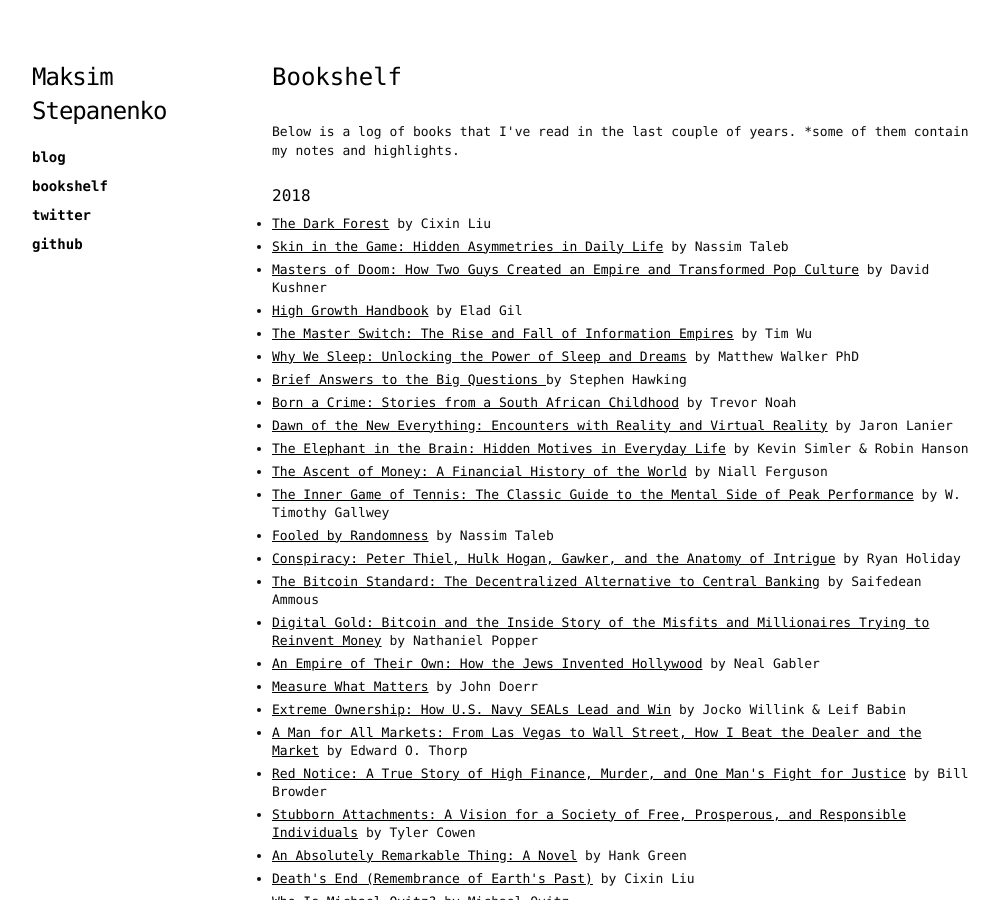
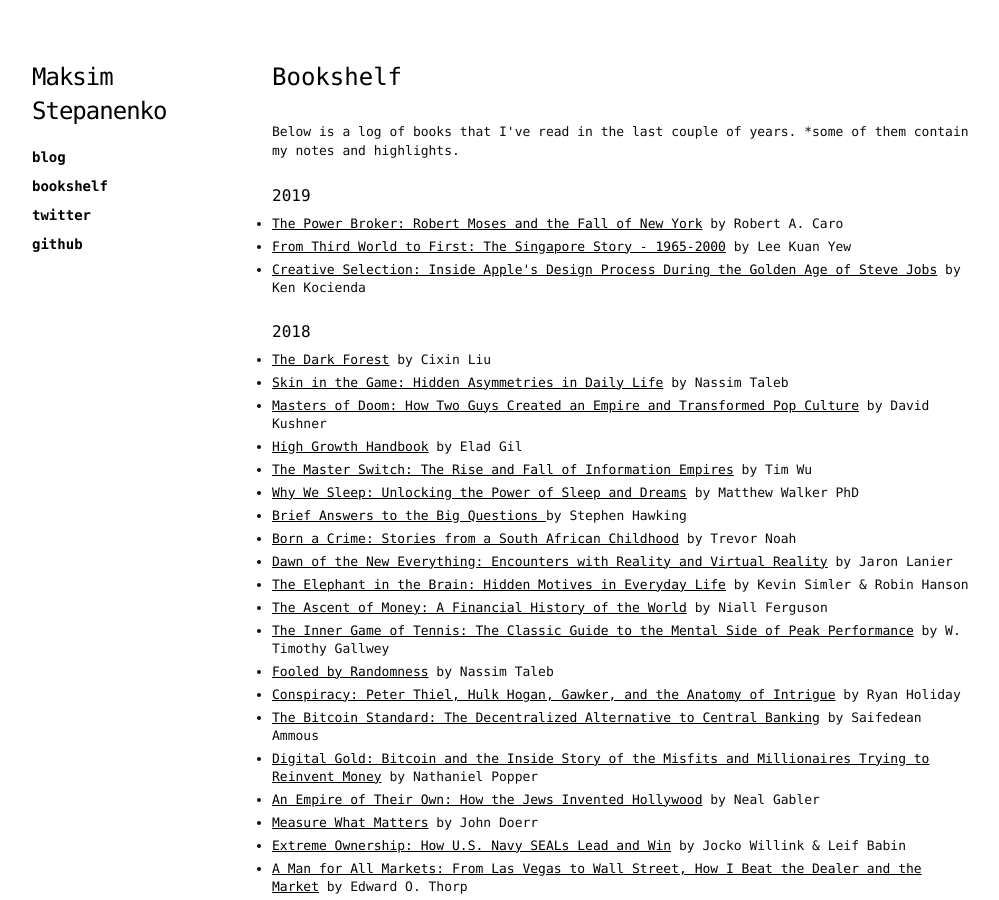
Before and after one commit to maksim-s/maksim-s.github.com, a Jekyll site: the page built from books/index.html, in a window 1280 px wide and 900 px high. Shown: the whole window, without its empty margins (138-1137 px from the left). Built offline with Jekyll 4.4.1, drawn with Linux system fonts in a browser that asks for light colours.

Commit message:
New books

```diff
--- /dev/null
+++ b/blog/_posts/2019-01-20-power-broker.md
@@ -0,0 +1,15 @@
+---
+
+layout: book
+title: "The Power Broker: Robert Moses and the Fall of New York"
+category: book
+
+book_notes: false
+book_title: "The Power Broker: Robert Moses and the Fall of New York"
+book_author: "Robert A. Caro"
+book_rating: 9
+book_link: "https://www.amazon.com/Power-Broker-Robert-Moses-Fall/dp/0394720245"
+book_read_year: 2019
+book_image: "power-broker.jpg"
+
+---
--- /dev/null
+++ b/blog/_posts/2019-01-27-creative-selection.md
@@ -0,0 +1,15 @@
+---
+
+layout: book
+title: "Creative Selection: Inside Apple's Design Process During the Golden Age of Steve Jobs"
+category: book
+
+book_notes: false
+book_title: "Creative Selection: Inside Apple's Design Process During the Golden Age of Steve Jobs"
+book_author: "Ken Kocienda"
+book_rating: 7
+book_link: "https://www.amazon.com/Creative-Selection-Inside-Apples-Process/dp/1250194466"
+book_read_year: 2019
+book_image: "creative-selection.jpg"
+
+---
--- /dev/null
+++ b/blog/_posts/2019-02-20-singapore-story.md
@@ -0,0 +1,15 @@
+---
+
+layout: book
+title: "From Third World to First: The Singapore Story - 1965-2000"
+category: book
+
+book_notes: false
+book_title: "From Third World to First: The Singapore Story - 1965-2000"
+book_author: "Lee Kuan Yew"
+book_rating: 9
+book_link: "https://www.amazon.com/Third-World-First-Singapore-1965-2000/dp/0060197765"
+book_read_year: 2019
+book_image: "singapore-story.jpg"
+
+---
--- a/books/index.html
+++ b/books/index.html
@@ -5,6 +5,15 @@
 ---
 
 <p>Below is a log of books that I've read in the last couple of years. *some of them contain my notes and highlights.</p>
+<h4>2019</h4>
+<ul>
+  {% assign items = site.posts | sort: 'book_rating' %}
+  {% for post in items reversed %}
+    {% if post.category contains 'book' and post.book_read_year == 2019 %}
+      {% include_relative book.html %}
+    {% endif %}
+  {% endfor %}
+</ul>
 <h4>2018</h4>
 <ul>
   {% assign items = site.posts | sort: 'book_rating' %}
```
Also changed, not shown: blog/_posts/book-template.md (+1 -1 lines), images/creative-selection.jpg (added), images/power-broker.jpg (added), images/singapore-story.jpg (added).
